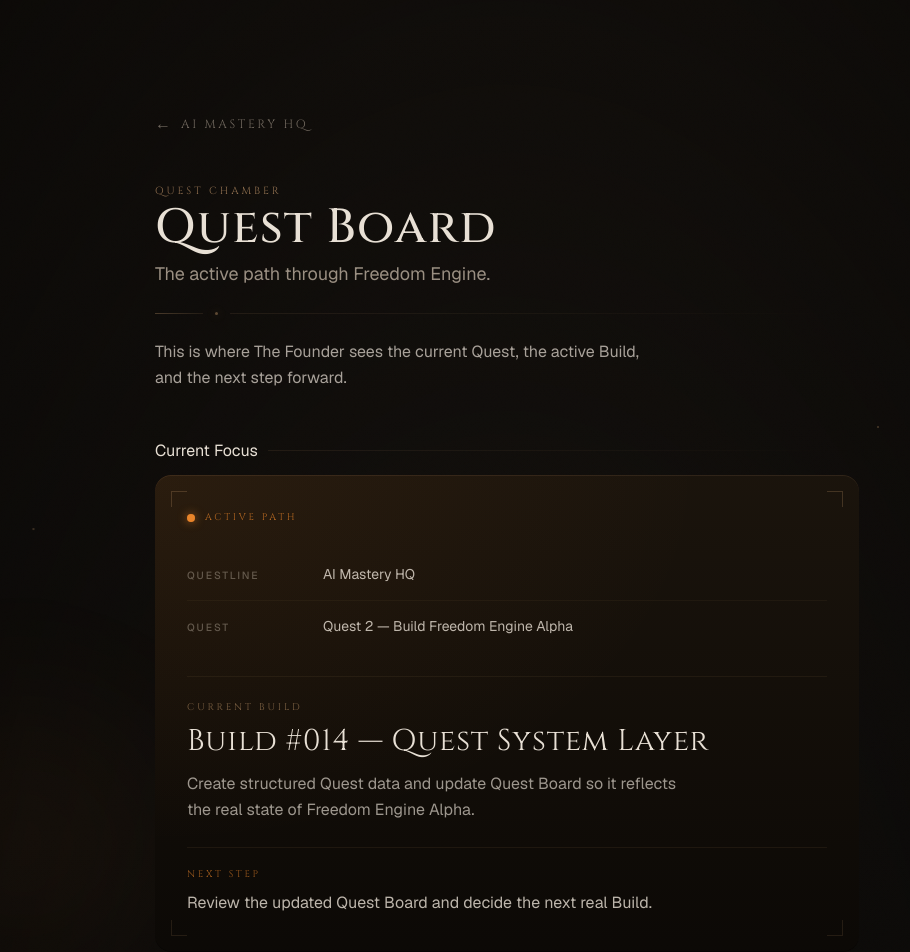
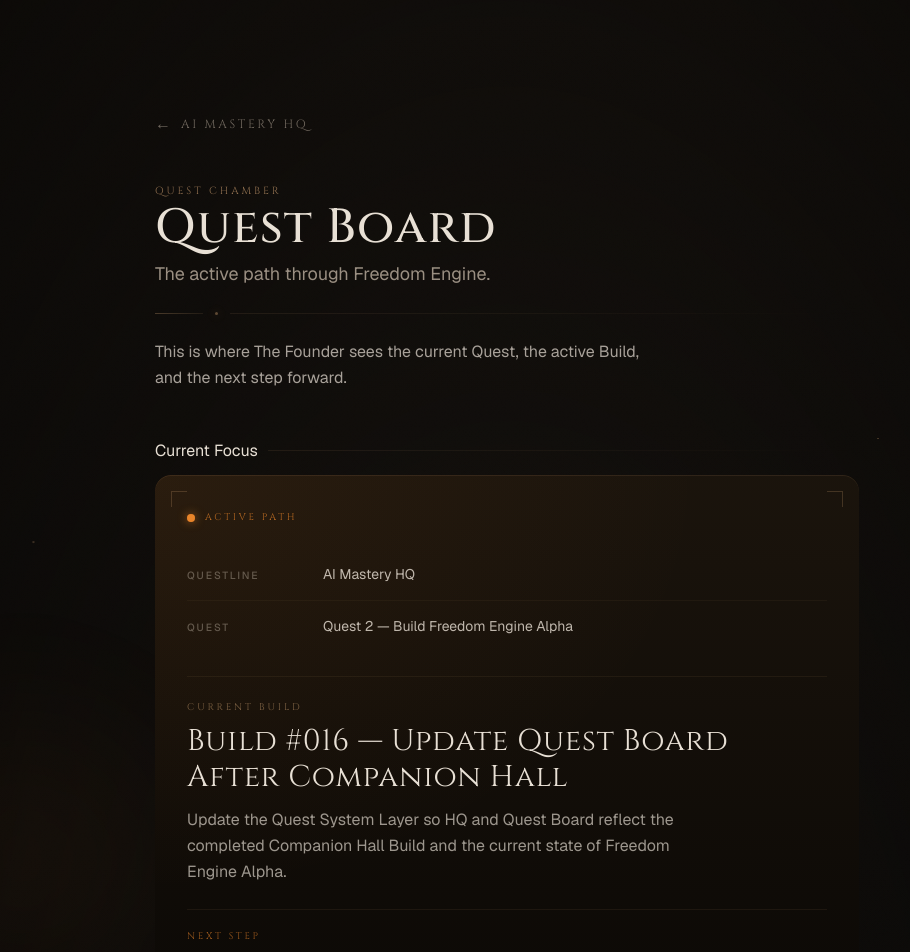
Before and after one commit to h3nlund96-hue/freedom-engine, a Next.js app: page /quest-board in a window 1280 px wide. Shown: the top 952 px of the page, without its empty margins (133-1043 px from the left). Built offline with nearby package versions, Linux system fonts and the light colour scheme.

Commit message:
update quest board after companion hall

```diff
--- a/app/data/freedomEngineProgress.ts
+++ b/app/data/freedomEngineProgress.ts
@@ -126,11 +126,25 @@ export const progress: FreedomEngineProgress = {
             {
               id: "014",
               title: "Build #014 — Quest System Layer",
+              status: "completed",
+              description:
+                "Create structured Quest data and update Quest Board so it reflects the real state of Freedom Engine Alpha.",
+            },
+            {
+              id: "015",
+              title: "Build #015 — Companion Hall",
+              status: "completed",
+              description:
+                "Create Companion Hall as the first visible entry point for Freedom Engine Companions.",
+            },
+            {
+              id: "016",
+              title: "Build #016 — Update Quest Board After Companion Hall",
               status: "active",
               description:
-                "Create structured Quest data and update Quest Board so it reflects the real state of Freedom Engine Alpha.",
+                "Update the Quest System Layer so HQ and Quest Board reflect the completed Companion Hall Build and the current state of Freedom Engine Alpha.",
               nextStep:
-                "Review the updated Quest Board and decide the next real Build.",
+                "Review the updated Quest Board and choose the next real Build.",
             },
           ],
         },
```
